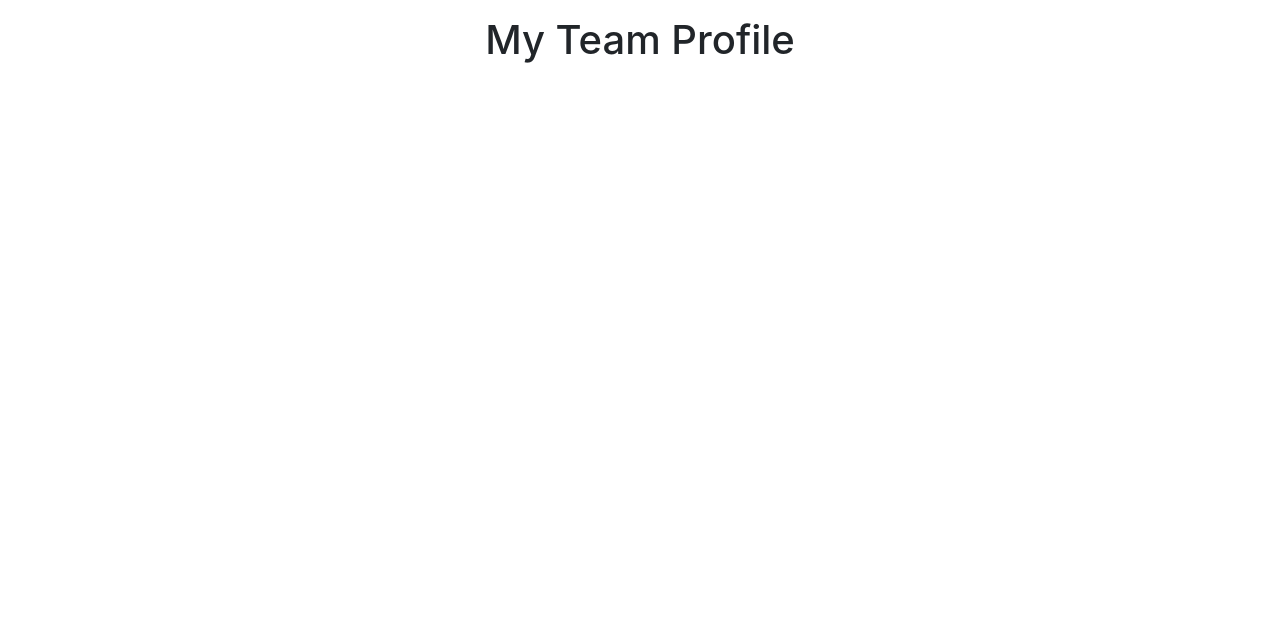
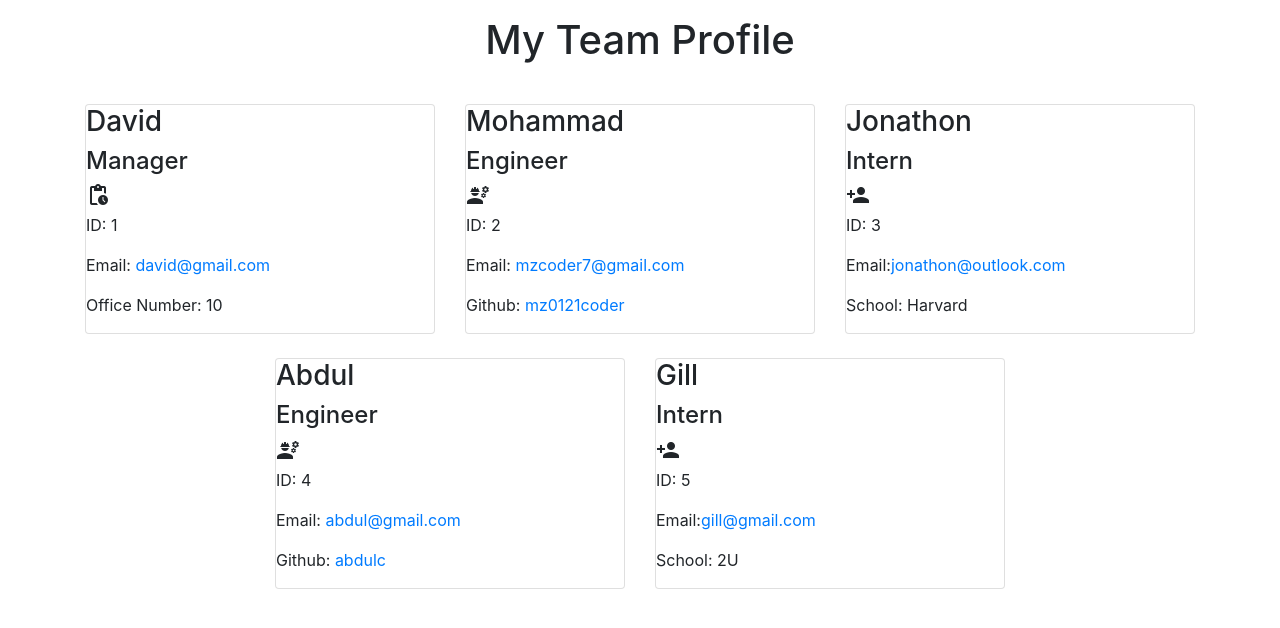
Before and after one commit to mz0121coder/Team-Profile-Builder, a website: page src/index.html in a window 1280 px wide. Drawn offline with nearby package versions, Linux system fonts and the light colour scheme.

Commit message:
sample info for manager, engineers, interns

```diff
--- a/src/index.html
+++ b/src/index.html
@@ -24,3 +24,88 @@
     <main>
         <div class="container">
             <div class="row justify-content-center" idnumber="profile-card">
+
+                  <!-- sample info for manager, engineers, interns -->
+                  <div class="col-4 mt-4">
+                    <div class="card h-100">
+                        <div class="info-header">
+                            <h3>David</h3>
+                            <h4>Manager</h4><i class="material-icons">pending_actions</i>
+                        </div>
+
+                        <div class="info-card">
+                            <p class="idnumber">ID: 1</p>
+                            <p class="emailaddress">Email: <a href="mailto:david@gmail.com">david@gmail.com</a></p>
+                            <p class="office">Office Number: 10</p>
+                        </div>
+
+                    </div>
+                </div>
+
+                <div class="col-4 mt-4">
+                    <div class="card h-100">
+                        <div class="info-header">
+                            <h3>Mohammad</h3>
+                            <h4>Engineer</h4><i class="material-icons">engineering</i>
+                        </div>
+
+                        <div class="info-card">
+                            <p class="idnumber">ID: 2</p>
+                            <p class="emailaddress">Email: <a href="mailto:mzcoder7@gmail.com">mzcoder7@gmail.com</a></p>
+                            <p class="githubname">Github: <a href="https://github.com/mz0121coder">mz0121coder</a></p>
+                        </div>
+
+                    </div>
+                </div>
+
+                <div class="col-4 mt-4">
+                    <div class="card h-100">
+                        <div class="info-header">
+                            <h3>Jonathon</h3>
+                            <h4>Intern</h4><i class="material-icons">person_add</i>
+                        </div>
+
+                        <div class="info-card">
+                            <p class="idnumber">ID: 3</p>
+                            <p class="emailaddress">Email:<a href="mailto:jonathon@outlook.com">jonathon@outlook.com</a></p>
+                            <p class="schoolname">School: Harvard</p>
+                        </div>
+                </div>
+            </div>
+
+                <div class="col-4 mt-4">
+                    <div class="card h-100">
+                        <div class="info-header">
+                            <h3>Abdul</h3>
+                            <h4>Engineer</h4><i class="material-icons">engineering</i>
+                        </div>
+
+                        <div class="info-card">
+                            <p class="idnumber">ID: 4</p>
+                            <p class="emailaddress">Email: <a href="mailto:abdul@gmail.com">abdul@gmail.com</a></p>
+                            <p class="githubname">Github: <a href="https://github.com/abdulc">abdulc</a></p>
+                        </div>
+
+                    </div>
+                </div>
+
+                <div class="col-4 mt-4">
+                    <div class="card h-100">
+                        <div class="info-header">
+                            <h3>Gill</h3>
+                            <h4>Intern</h4><i class="material-icons">person_add</i>
+                        </div>
+
+                        <div class="info-card">
+                            <p class="idnumber">ID: 5</p>
+                            <p class="emailaddress">Email:<a href="mailto:gill@gmail.com">gill@gmail.com</a></p>
+                            <p class="schoolname">School: 2U</p>
+                        </div>
+                </div>
+            </div>
+
+                          </div>
+                      </div>
+                  </main>
+
+              </body>
```
